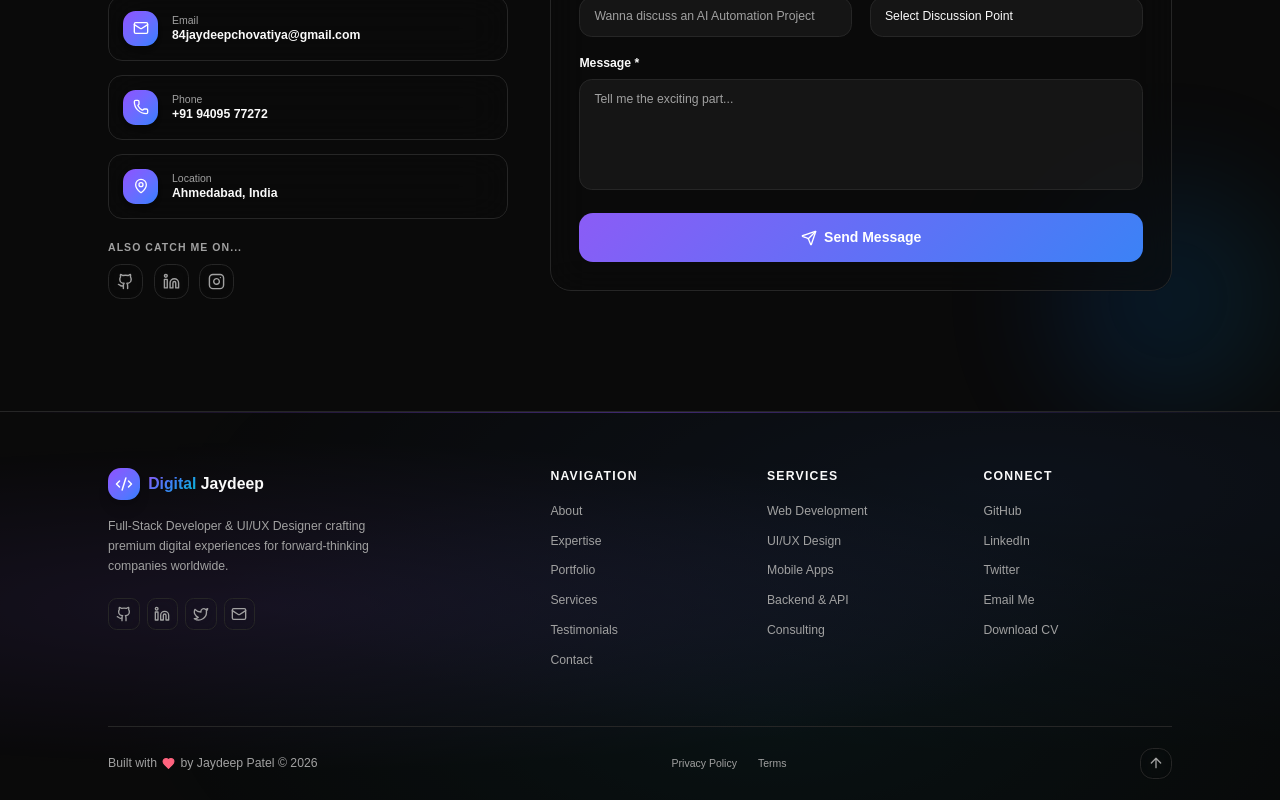
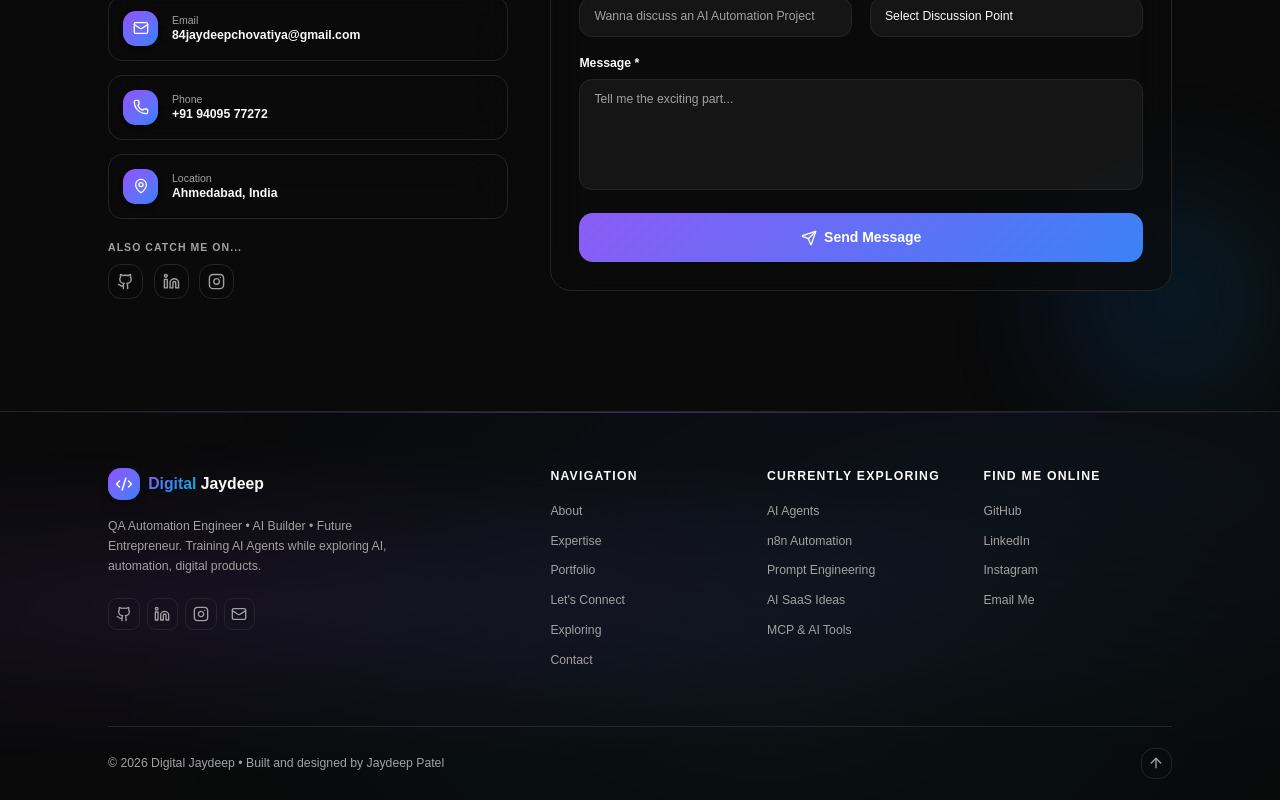
Before and after one commit to JaydeepAI/JaydeepAI.github.io, a React (Vite) app: page / in a window 1280 px wide. Shown: the part 7535-8335 px from the top of the page. Built offline with nearby package versions, Linux system fonts and the light colour scheme.

Commit message:
Update Footer.tsx

```diff
--- a/src/app/components/Footer.tsx
+++ b/src/app/components/Footer.tsx
@@ -1,36 +1,37 @@
 import React from "react";
-import { Github, Linkedin, Twitter, Mail, Code2, ArrowUp, Heart } from "lucide-react";
+import { Github, Linkedin, Mail, Code2, ArrowUp, Instagram } from "lucide-react";
 
 const footerLinks = {
   Navigation: [
     { label: "About", href: "#about" },
     { label: "Expertise", href: "#expertise" },
     { label: "Portfolio", href: "#portfolio" },
-    { label: "Services", href: "#services" },
-    { label: "Testimonials", href: "#testimonials" },
+    { label: "Let's Connect", href: "#services" },
+    { label: "Exploring", href: "#testimonials" },
     { label: "Contact", href: "#contact" },
   ],
-  Services: [
-    { label: "Web Development", href: "#services" },
-    { label: "UI/UX Design", href: "#services" },
-    { label: "Mobile Apps", href: "#services" },
-    { label: "Backend & API", href: "#services" },
-    { label: "Consulting", href: "#services" },
+
+  "Currently Exploring": [
+    { label: "AI Agents", href: "#testimonials" },
+    { label: "n8n Automation", href: "#testimonials" },
+    { label: "Prompt Engineering", href: "#testimonials" },
+    { label: "AI SaaS Ideas", href: "#testimonials" },
+    { label: "MCP & AI Tools", href: "#testimonials" },
   ],
-  Connect: [
-    { label: "GitHub", href: "#" },
-    { label: "LinkedIn", href: "#" },
-    { label: "Twitter", href: "#" },
-    { label: "Email Me", href: "mailto:hello@digitaljaydeep.com" },
-    { label: "Download CV", href: "#" },
+
+  "Find Me Online": [
+    { label: "GitHub", href: "https://github.com/JaydeepAI" },
+    { label: "LinkedIn", href: "https://www.linkedin.com/in/jaydeepchovatiya/" },
+    { label: "Instagram", href: "https://www.instagram.com/jaydeep_chovatiya__" },
+    { label: "Email Me", href: "mailto:84jaydeepchovatiya@gmail.com" },
   ],
 };
 
 const socials = [
-  { icon: Github, label: "GitHub", href: "#" },
-  { icon: Linkedin, label: "LinkedIn", href: "#" },
-  { icon: Twitter, label: "Twitter", href: "#" },
-  { icon: Mail, label: "Email", href: "mailto:hello@digitaljaydeep.com" },
+  { icon: Github, label: "GitHub", href: "https://github.com/JaydeepAI" },
+  { icon: Linkedin, label: "LinkedIn", href: "https://www.linkedin.com/in/jaydeepchovatiya/" },
+  { icon: Instagram, label: "Instagram", href: "https://www.instagram.com/jaydeep_chovatiya__" },
+  { icon: Mail, label: "Email", href: "mailto:84jaydeepchovatiya@gmail.com" },
 ];
 
 export function Footer() {
@@ -67,15 +68,17 @@ export function Footer() {
             </a>
 
             <p className="text-sm text-muted-foreground leading-relaxed mb-6 max-w-xs">
-              Full-Stack Developer & UI/UX Designer crafting premium digital experiences for forward-thinking companies worldwide.
-            </p>
+  QA Automation Engineer • AI Builder • Future Entrepreneur.
+  Training AI Agents while exploring AI, automation, digital products.
+</p>
 
             {/* Social links */}
             <div className="flex items-center gap-2">
               {socials.map(({ icon: Icon, label, href }) => (
                 <a
                   key={label}
-                  href={href}
+                  href={href}  target="_blank"
+  rel="noopener noreferrer"
                   aria-label={label}
                   className="w-9 h-9 rounded-lg glass border border-border flex items-center justify-center text-muted-foreground hover:text-violet-400 hover:border-violet-500/40 transition-all hover:scale-110"
                 >
@@ -115,16 +118,11 @@ export function Footer() {
 
         {/* Bottom bar */}
         <div className="border-t border-border py-6 flex flex-col sm:flex-row items-center justify-between gap-4">
-          <p className="text-sm text-muted-foreground flex items-center gap-1.5">
-            Built with{" "}
-            <Heart size={13} className="text-rose-400 fill-rose-400" />
-            {" "}by Jaydeep Patel &copy; {new Date().getFullYear()}
-          </p>
+          <p className="text-sm text-muted-foreground">
+  © {new Date().getFullYear()} Digital Jaydeep • Built and designed by Jaydeep Patel
+</p>
 
-          <div className="flex items-center gap-6">
-            <a href="#" className="text-xs text-muted-foreground hover:text-foreground transition-colors">Privacy Policy</a>
-            <a href="#" className="text-xs text-muted-foreground hover:text-foreground transition-colors">Terms</a>
-          </div>
+          <div />
 
           <button
             onClick={scrollTop}
```
